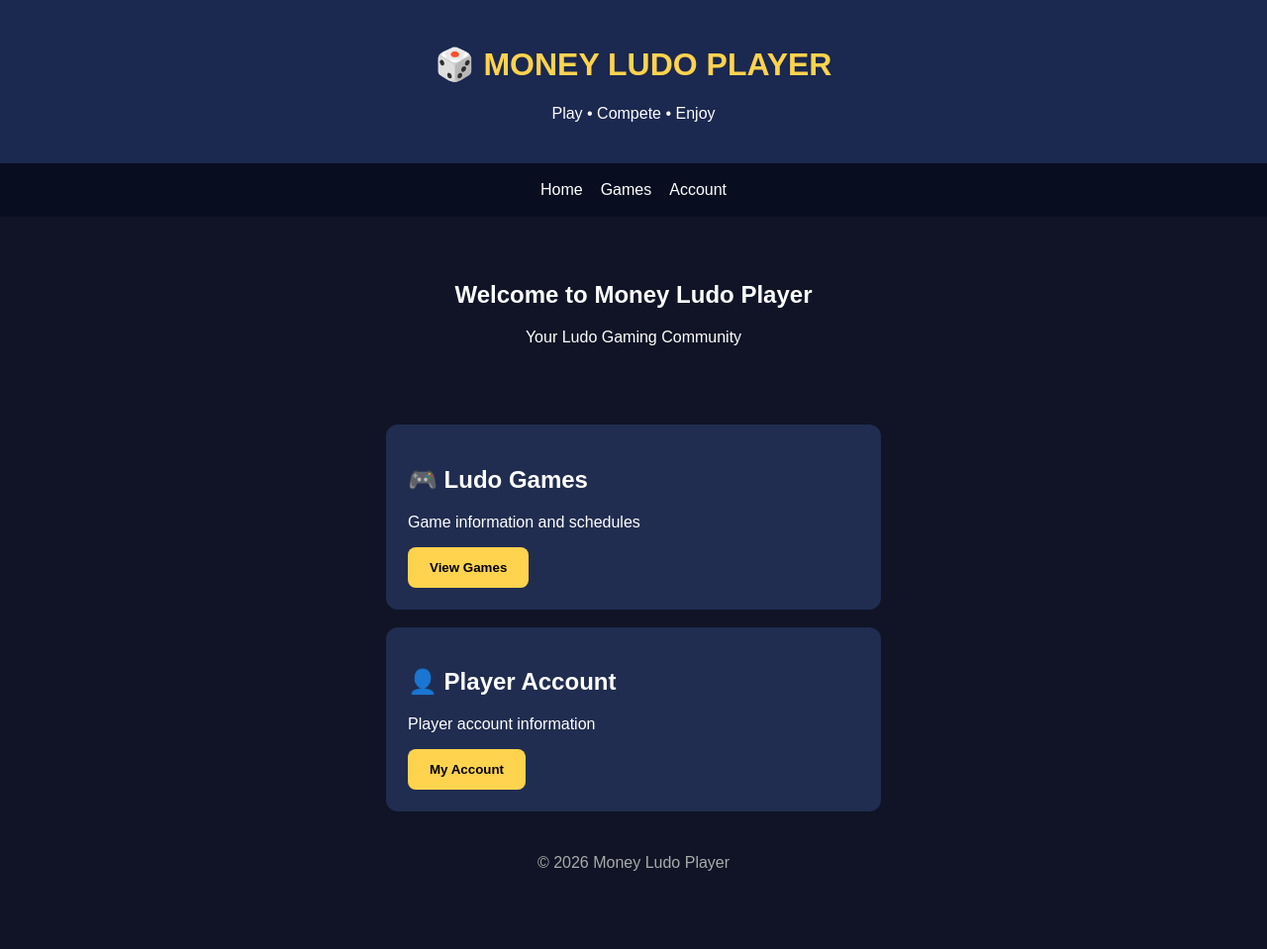
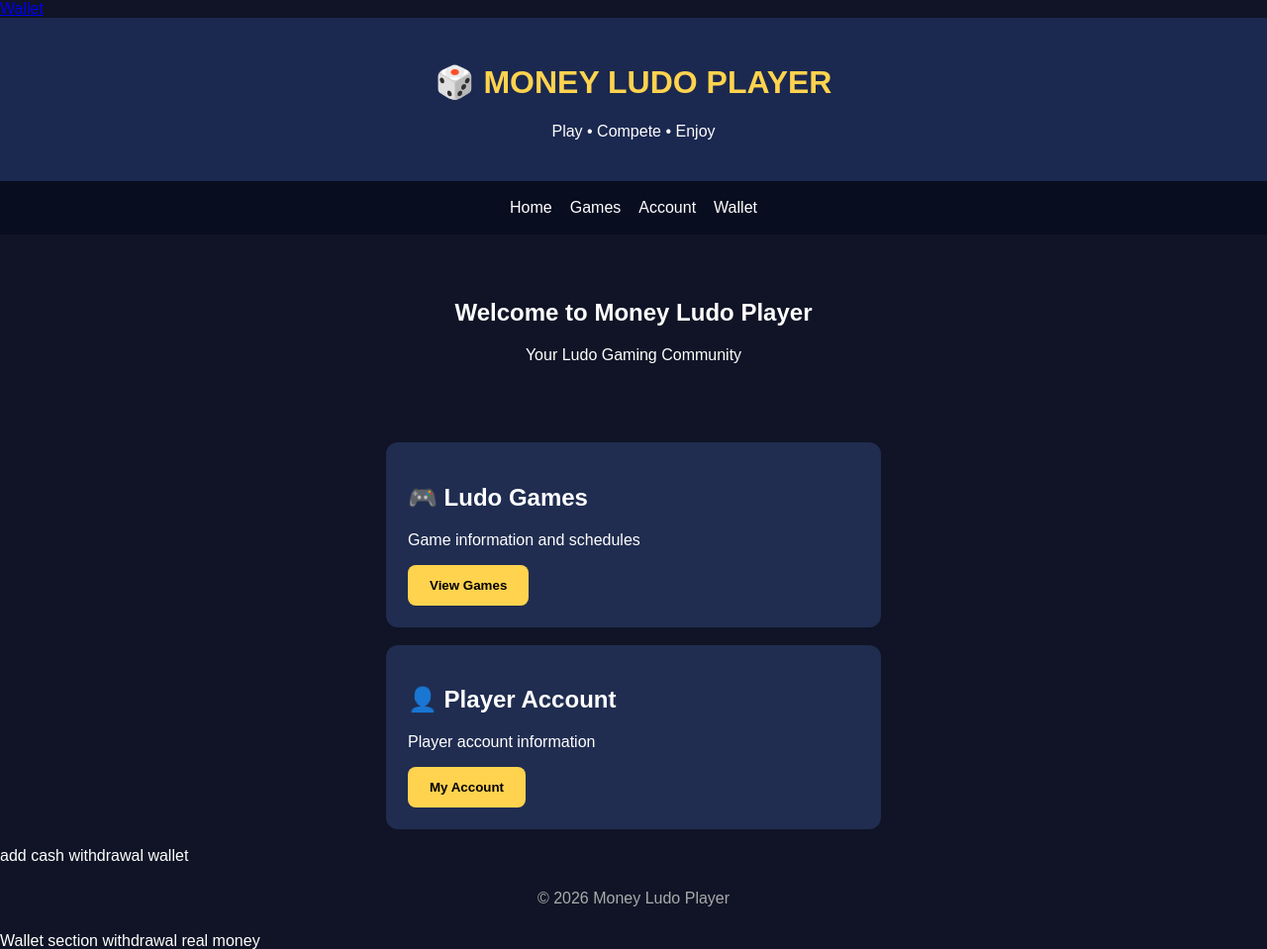
Before and after one commit to ruddar689-crypto/Moneyludoplayer, a plain HTML site: page index.html in a window 1280 px wide. Shown: the whole page at 99% size. Before the commit the page ends 906 px from the top, so only its background shows below. Drawn offline with Linux system fonts and the light colour scheme.

Commit message:
Update index.html

```diff
--- a/index.html
+++ b/index.html
@@ -1,4 +1,4 @@
-
+<a href="#wallet">Wallet</a>
 <!DOCTYPE html>
 <html lang="en">
 <head>
@@ -26,7 +26,7 @@ footer{text-align:center;padding:25px;color:#aaa}
 <nav>
 <a href="#home">Home</a>
 <a href="#games">Games</a>
-<a href="#account">Account</a>
+<a href="#account">Account</a><a href="#wallet">Wallet</a>
 </nav>
 <section class="hero" id="home">
 <h2>Welcome to Money Ludo Player</h2>
@@ -41,7 +41,7 @@ footer{text-align:center;padding:25px;color:#aaa}
 <h2>👤 Player Account</h2>
 <p>Player account information</p>
 <button>My Account</button>
-</section>
+</section> add cash withdrawal wallet
 <footer>© 2026 Money Ludo Player</footer>
-</body>
+</body> Wallet section withdrawal real money
 </html>
```
